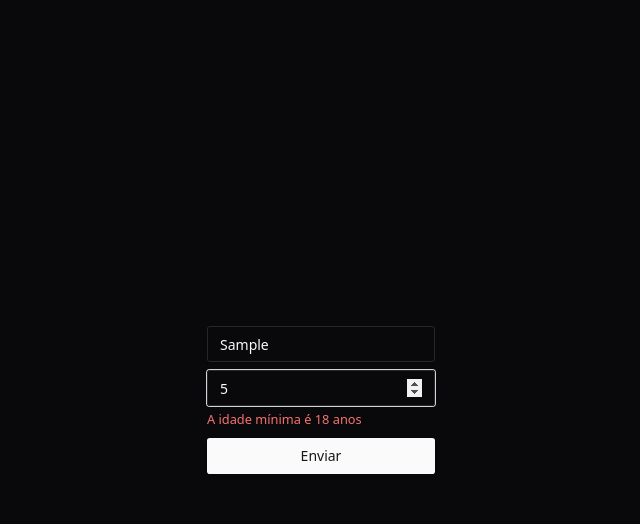
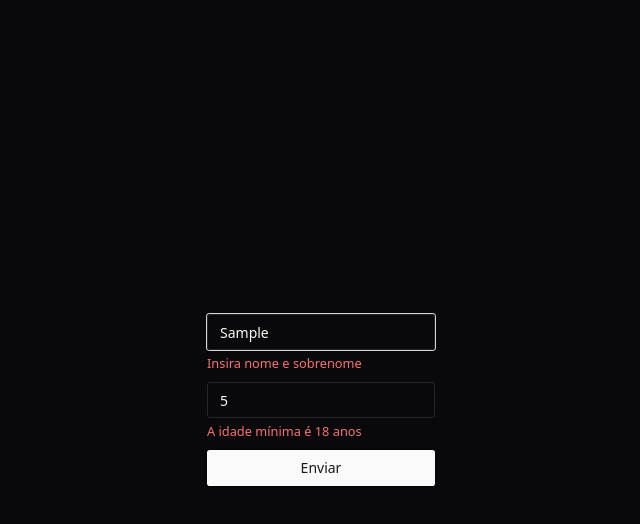
Before and after one commit to nicolasteofilo/react-hook-form-usecases, a React (Vite) app: page / in a window 1280 px wide. Both pictures are taken after typing "Sample", "5" into the empty fields and a click on the button "Enviar". Shown: the top 524 px of the page, without its empty margins (319-959 px from the left). Built offline with nearby package versions, Linux system fonts and the light colour scheme.

Commit message:
feat: add custom validation with hook form and show error in UI

```diff
--- a/package.json
+++ b/package.json
@@ -10,6 +10,7 @@
     "preview": "vite preview"
   },
   "dependencies": {
+    "@hookform/error-message": "^2.0.1",
     "@radix-ui/react-slot": "^1.1.0",
     "class-variance-authority": "^0.7.0",
     "clsx": "^2.1.1",
--- a/src/App.tsx
+++ b/src/App.tsx
@@ -1,20 +1,25 @@
+import { ErrorMessage } from "@hookform/error-message";
 import { useForm } from "react-hook-form";
-import { Button } from "./components/ui/button";
-import { Input } from "./components/ui/input";
+import { Button } from "./components/ui/Button";
+import { Input } from "./components/ui/Input";
+
+interface FormData {
+  name: string;
+  age: number;
+}
 
 export default function App() {
   const {
     handleSubmit: submit,
     register,
     formState: { errors },
-  } = useForm<{
-    name: string;
-    age: number;
-  }>();
+  } = useForm<FormData>();
 
   const handleSubmit = submit(async (data) => {
     console.log(data);
   });
+
+  console.log('Rendered')
 
   return (
     <div className="min-h-screen flex items-center justify-center">
@@ -32,11 +37,20 @@ export default function App() {
                 value: true,
                 message: "O nome é obrigatório",
               },
+              validate: (value) => {
+                if (value.split(' ').length <= 1) {
+                  return 'Insira nome e sobrenome'
+                }
+              }
             })}
           />
-          {errors.name && (
-            <small className="text-red-400">{errors.name.message}</small>
-          )}
+          <ErrorMessage
+            errors={errors}
+            name="name"
+            render={({ message }) => (
+              <small className="text-red-400">{message}</small>
+            )}
+          />
         </div>
         <div>
           <Input
@@ -49,14 +63,18 @@ export default function App() {
               },
               min: {
                 value: 18,
-                message: 'A idade mínima é 18 anos'
+                message: "A idade mínima é 18 anos",
               },
               setValueAs: (value) => Number(value),
             })}
           />
-          {errors.age && (
-            <small className="text-red-400">{errors.age.message}</small>
-          )}
+          <ErrorMessage
+            errors={errors}
+            name="age"
+            render={(message) => (
+              <small className="text-red-400">{message.message}</small>
+            )}
+          />
         </div>
 
         <Button type="submit">Enviar</Button>
```
Also changed, not shown: src/components/ui/Button.tsx (renamed from src/components/ui/button.tsx), src/components/ui/Input.tsx (renamed from src/components/ui/input.tsx), 1 other file (tests, documents, lock files or other folders).
